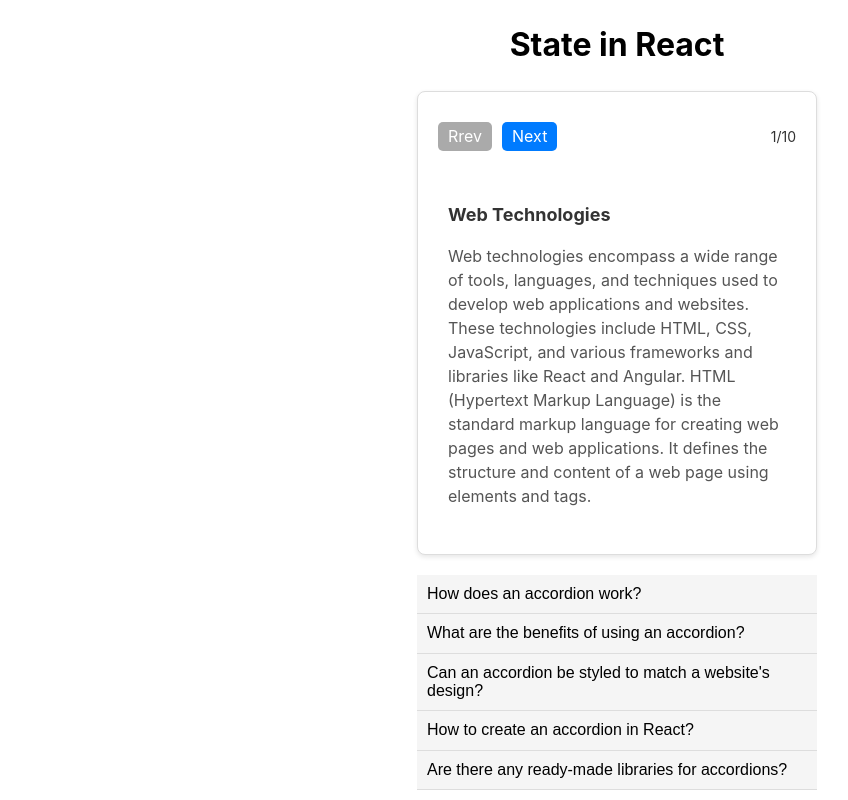
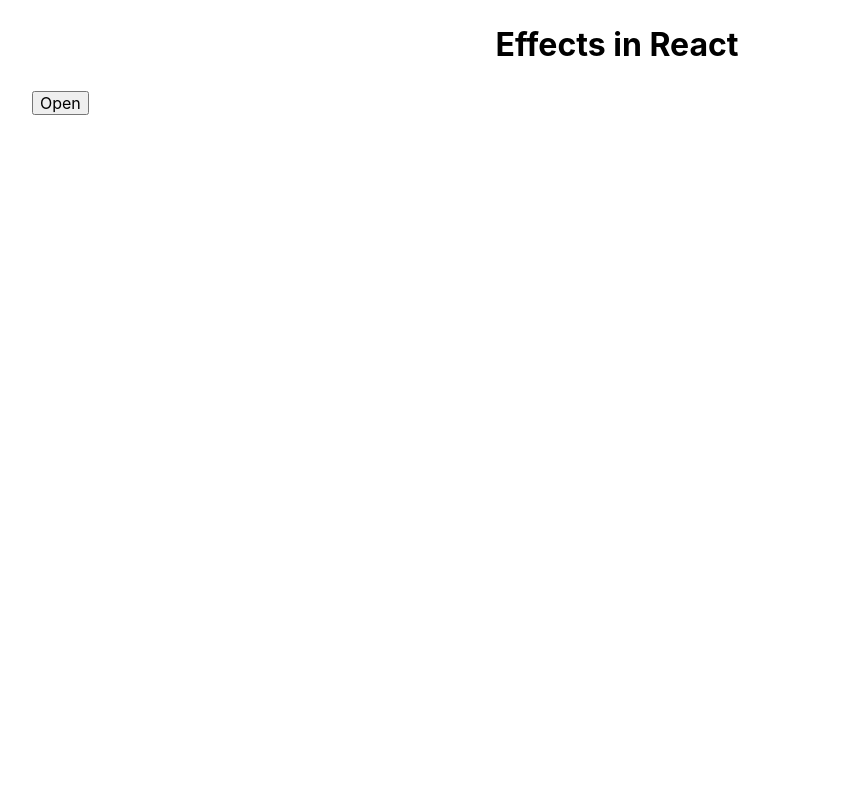
Before and after one commit to dmitrysdevfs/react-112, a React (Vite) app: page / in a window 1280 px wide. Shown: the whole page, without its empty margins (23-871 px from the left). Built offline with nearby package versions, Linux system fonts and the light colour scheme.

Commit message:
Add Sidebar expample

```diff
--- a/src/components/Accordion/Accordion.jsx
+++ /dev/null
@@ -1,31 +0,0 @@
-import { useState } from 'react';
-import css from './Accordion.module.css';
-
-export default function Accordion({ items }) {
-  const [selectedIdx, setSelectedIdx] = useState(-1);
-
-  const changeIndex = (value) => {
-    setSelectedIdx(selectedIdx === value ? -1 : value);
-  };
-
-  return (
-    <>
-      <div className={css.accordion}>
-        {items.map((item, index) => {
-          return (
-            <div key={index} className={css.item}>
-              <button className={css.button} onClick={() => changeIndex(index)}>
-                {item.title}
-              </button>
-              {index === selectedIdx && (
-                <div className={css.content}>
-                  <p>{item.content}</p>
-                </div>
-              )}
-            </div>
-          );
-        })}
-      </div>
-    </>
-  );
-}
--- a/src/components/Accordion/Accordion.module.css
+++ /dev/null
@@ -1,38 +0,0 @@
-.accordion {
-  max-width: 400px;
-  margin: auto;
-  font-family: Arial, sans-serif;
-}
-
-.item {
-  border-bottom: 1px solid #ddd;
-}
-
-
-.button {
-  width: 100%;
-  background: #f5f5f5;
-  border: none;
-  text-align: left;
-  padding: 10px;
-  font-size: 16px;
-  cursor: pointer;
-  outline: none;
-  transform: background 0.3s ease;
-}
-
-.button:hover {
-  background: #e0e0e0;
-
-}
-
-buttor:focus {
-  background: #dcdcdc;
-}
-
-.content {
-  margin: 0;
-  padding: 10px;
-  background: #fafafa;
-  border-left: 3px solid #007bff;
-}
--- a/src/components/App/App.jsx
+++ b/src/components/App/App.jsx
@@ -1,59 +1,28 @@
-// import { useState } from 'react';
+import { useState } from 'react';
 // import Counter from '../Counter/Counter';
-import Reader from '../Reader/Reader';
+// import Reader from '../Reader/Reader';
+// import ClickTracker from '../ClickTracker';
+import Sidebar from '../Sidebar/Sidebar';
 import css from './App.module.css';
-import articles from '../../articles.json';
-// import CountDisplay from '../CountDisplay/CountDisplay';
-import Accordion from '../Accordion/Accordion';
-
-const accordionItems = [
-  {
-    title: 'How does an accordion work?',
-    content:
-      'An accordion allows users to expand and collapse sections of content, typically showing only one open section at a time.',
-  },
-  {
-    title: 'What are the benefits of using an accordion?',
-    content:
-      'Accordions help organize content efficiently, reduce scrolling, and improve user experience by displaying only relevant information.',
-  },
-  {
-    title: "Can an accordion be styled to match a website's design?",
-    content:
-      'Yes, accordions can be fully customized with CSS or component libraries to fit the look and feel of any website.',
-  },
-  {
-    title: 'How to create an accordion in React?',
-    content:
-      'In React, you can create an accordion using state to track the open section and conditionally render content.',
-  },
-  {
-    title: 'Are there any ready-made libraries for accordions?',
-    content:
-      'Yes, libraries like Material-UI, Bootstrap, and React-Accordion provide pre-built accordion components for easy implementation.',
-  },
-];
+// import articles from '../../articles.json';
 
 export default function App() {
-  // const [clicks, setClicks] = useState(0);
+  const [isOpen, setIsOpen] = useState(false);
 
-  // const handleClick = () => {
-  //   setClicks(clicks + 1);
-  // };
+  const openSidebar = () => setIsOpen(true);
+
+  const closeSidebar = () => setIsOpen(false);
 
   return (
     <div className={css.container}>
-      <h1 className={css.title}>State in React</h1>
+      <h1 className={css.title}>Effects in React</h1>
 
-      <Reader items={articles} />
+      <button onClick={openSidebar}>Open</button>
+      {isOpen && <Sidebar onClose={closeSidebar} />}
 
-      <Accordion items={accordionItems} />
+      {/* <ClickTracker /> */}
 
-      {/* <CountDisplay count={clicks} />
-
-      <Counter text="A" onClick={handleClick} />
-      <Counter text="B" onClick={handleClick} />
-      <Counter text="C" onClick={handleClick} /> */}
+      {/* <Reader items={articles} /> */}
     </div>
   );
 }
--- /dev/null
+++ b/src/components/ClickTracker.jsx
@@ -0,0 +1,30 @@
+import { useState, useEffect } from 'react';
+
+export default function ClickTracker() {
+  const [clicks, setClicks] = useState(0);
+  const [date, setDate] = useState(Date.now());
+
+  useEffect(() => {
+    console.log('ClickTracker');
+  }, []);
+
+  useEffect(() => {
+    console.log('Clicks changed: ', clicks);
+  }, [clicks]);
+
+  useEffect(() => {
+    console.log('Date changed: ', date);
+  }, [date]);
+
+  useEffect(() => {
+    console.log('Clicks or Date changed: ', clicks, date);
+  }, [clicks, date]);
+
+  return (
+    <div style={{ display: 'flex', gap: 4 }}>
+      <button onClick={() => setClicks(clicks + 1)}>Clicks: {clicks}</button>
+      <button onClick={() => setClicks(0)}>Reset</button>
+      <button onClick={() => setDate(Date.now())}>Date: {date}</button>
+    </div>
+  );
+}
--- a/src/components/CountDisplay/CountDisplay.jsx
+++ /dev/null
@@ -1,3 +0,0 @@
-export default function CountDisplay({ count }) {
-  return <div>The current counter value is: {count}</div>;
-}
--- a/src/components/Counter/Counter.jsx
+++ /dev/null
@@ -1,3 +0,0 @@
-export default function Counter({ text = 'Click me:', onClick }) {
-  return <button onClick={onClick}>{text}</button>;
-}
--- /dev/null
+++ b/src/components/Sidebar/Sidebar.jsx
@@ -0,0 +1,32 @@
+import { useEffect } from 'react';
+import css from './Sidebar.module.css';
+
+export default function Sidebar({ onClose }) {
+  useEffect(() => {
+    const handleKeypress = (event) => {
+      if (event.key === 'Escape') {
+        onClose();
+      }
+    };
+
+    document.addEventListener('keydown', handleKeypress);
+
+    return () => {
+      document.removeEventListener('keydown', handleKeypress);
+    };
+  }, [onClose]);
+
+  return (
+    <div className={css.wrapper}>
+      <button className={css.closeButton} onClick={onClose}>
+        Close
+      </button>
+      <p className={css.text}>
+        Lorem ipsum dolor sit amet consectetur adipisicing elit. Facere
+        voluptatum culpa modi? Quaerat repellat sit error officia dolore?
+        Suscipit nisi aliquam voluptates accusamus repellat illo expedita
+        necessitatibus laudantium animi quo?
+      </p>
+    </div>
+  );
+}
--- /dev/null
+++ b/src/components/Sidebar/Sidebar.module.css
@@ -0,0 +1,32 @@
+.wrapper {
+  position: fixed;
+  top: 0;
+  left: 0;
+  width: 300px;
+  height: 100vh;
+  background-color: burlywood;
+  box-shadow: -2px 0 10px rgba(0, 0, 0, 0.1);
+  padding: 20px;
+  display: flex;
+  flex-direction: column;
+  gap: 10px;
+  transition: transform 0.3s ease-in-out;
+}
+
+.closeButton {
+  align-self: flex-start;
+  font-size: 18px;
+  cursor: pointer;
+  color: #333;
+  transition: color 0.2s;
+}
+
+.closeButton:hover {
+  color: #007bff;
+}
+
+.text {
+  font-size: 14px;
+  color: #555;
+  line-height: 1.5;
+}
```
Also changed, not shown: 1 other file (tests, documents, lock files or other folders).
